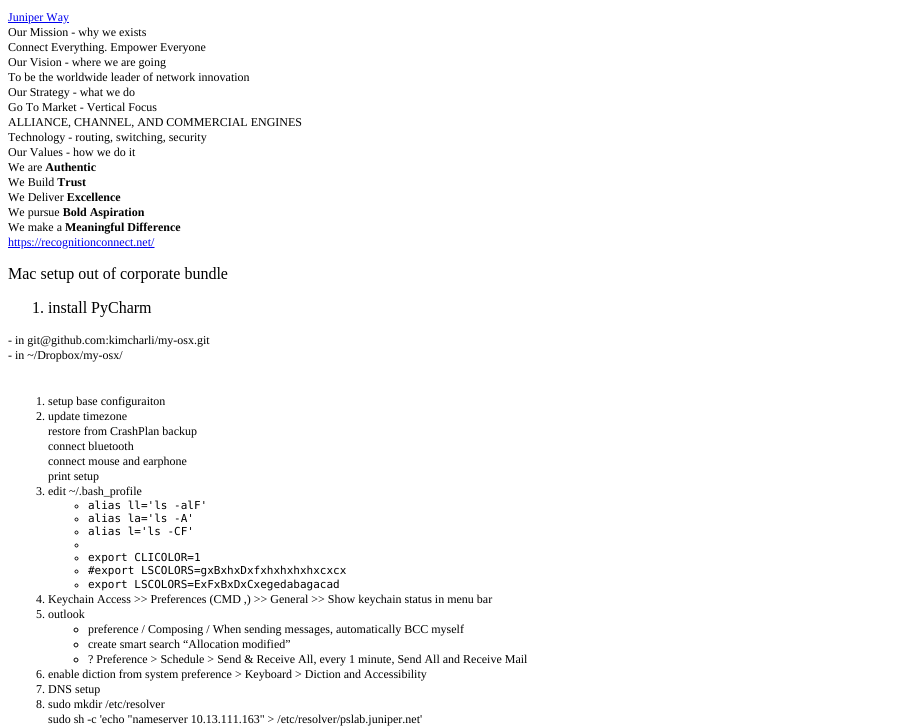
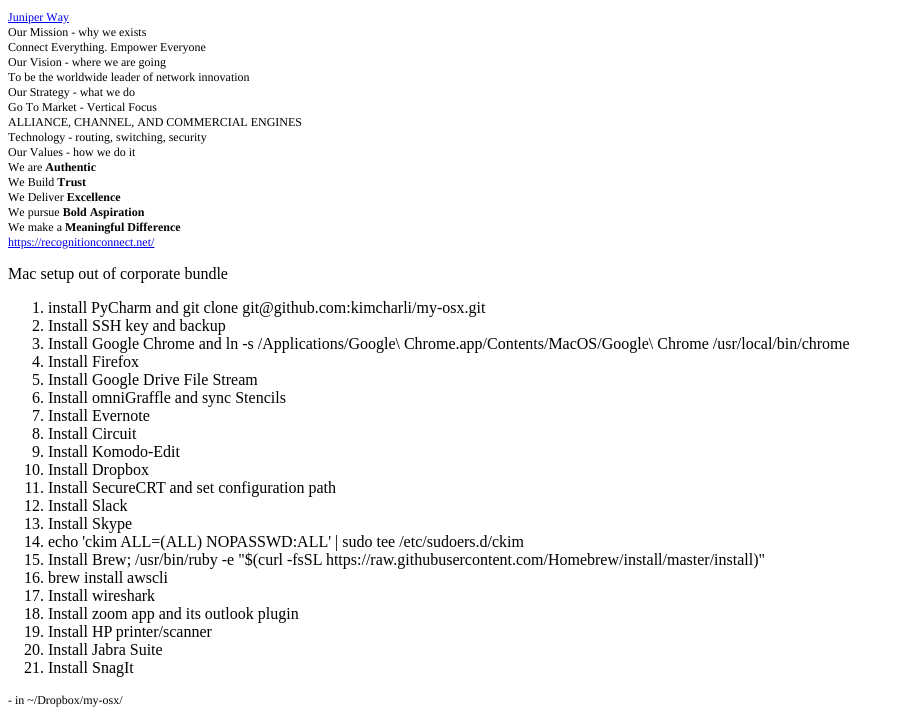
Before and after one commit to kimcharli/my-osx, a browser extension: page index.html in a window 1280 px wide. Shown: the part 68-796 px from the top of the page, without its empty margins (0-904 px from the left). Drawn offline with Linux system fonts and the light colour scheme.

Commit message:
updated install section.

```diff
--- a/index.html
+++ b/index.html
@@ -68,9 +68,28 @@
 </span></p>
 Mac setup out of corporate bundle<br/>
 <ol>
-  <li>install PyCharm</li>
+  <li>install PyCharm and git clone git@github.com:kimcharli/my-osx.git</li>
+  <li>Install SSH key and backup</li>
+  <li>Install Google Chrome and ln -s /Applications/Google\ Chrome.app/Contents/MacOS/Google\ Chrome /usr/local/bin/chrome</li>
+  <li>Install Firefox</li>
+  <li>Install Google Drive File Stream</li>
+  <li>Install omniGraffle and sync Stencils</li>
+  <li>Install Evernote</li>
+  <li>Install Circuit</li>
+  <li>Install Komodo-Edit</li>
+  <li>Install Dropbox</li>
+  <li>Install SecureCRT and set configuration path</li>
+  <li>Install Slack</li>
+  <li>Install Skype</li>
+  <li>echo 'ckim ALL=(ALL) NOPASSWD:ALL' | sudo tee /etc/sudoers.d/ckim</li>
+  <li>Install Brew; /usr/bin/ruby -e "$(curl -fsSL https://raw.githubusercontent.com/Homebrew/install/master/install)"</li>
+  <li>brew install awscli</li>
+  <li>Install wireshark</li>
+  <li>Install zoom app and its outlook plugin</li>
+  <li>Install HP printer/scanner</li>
+  <li>Install Jabra Suite</li>
+  <li>Install SnagIt</li>
 </ol>
-<p class="p4"><span class="s1">- in git@github.com:kimcharli/my-osx.git</span></p>
 <p class="p4"><span class="s1">- in ~/Dropbox/my-osx/</span></p>
 <p class="p4"><span class="s1"><br>
 </span></p>
```
